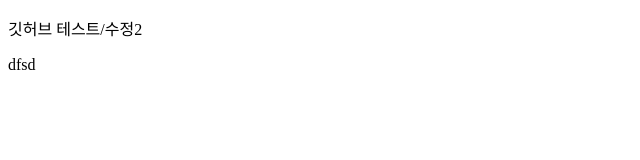
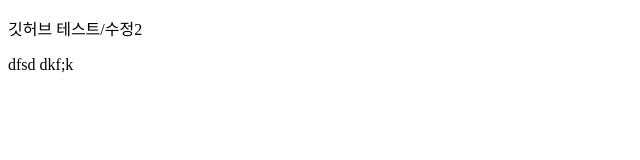
Before and after one commit to summerlovemee/20240809-01, a plain HTML site: page index.html in a window 1280 px wide. Shown: the full height of the page, 0-640 px from the left. Drawn offline with Linux system fonts and the light colour scheme.

Commit message:
업로드

```diff
--- a/index.html
+++ b/index.html
@@ -8,7 +8,7 @@
 <body>
 <p>깃허브 테스트/수정2</p>
 <p>dfsd
-
+    dkf;k
 </p>
 </body>
 </html>
```
